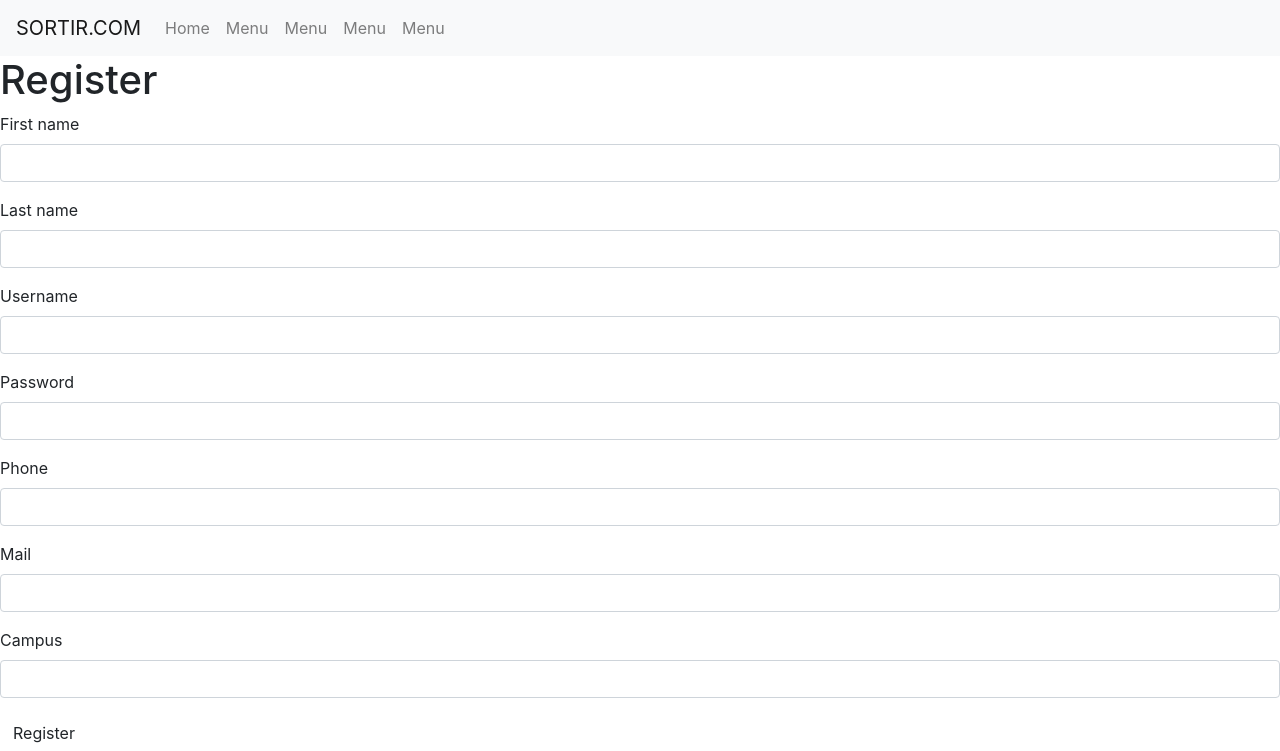
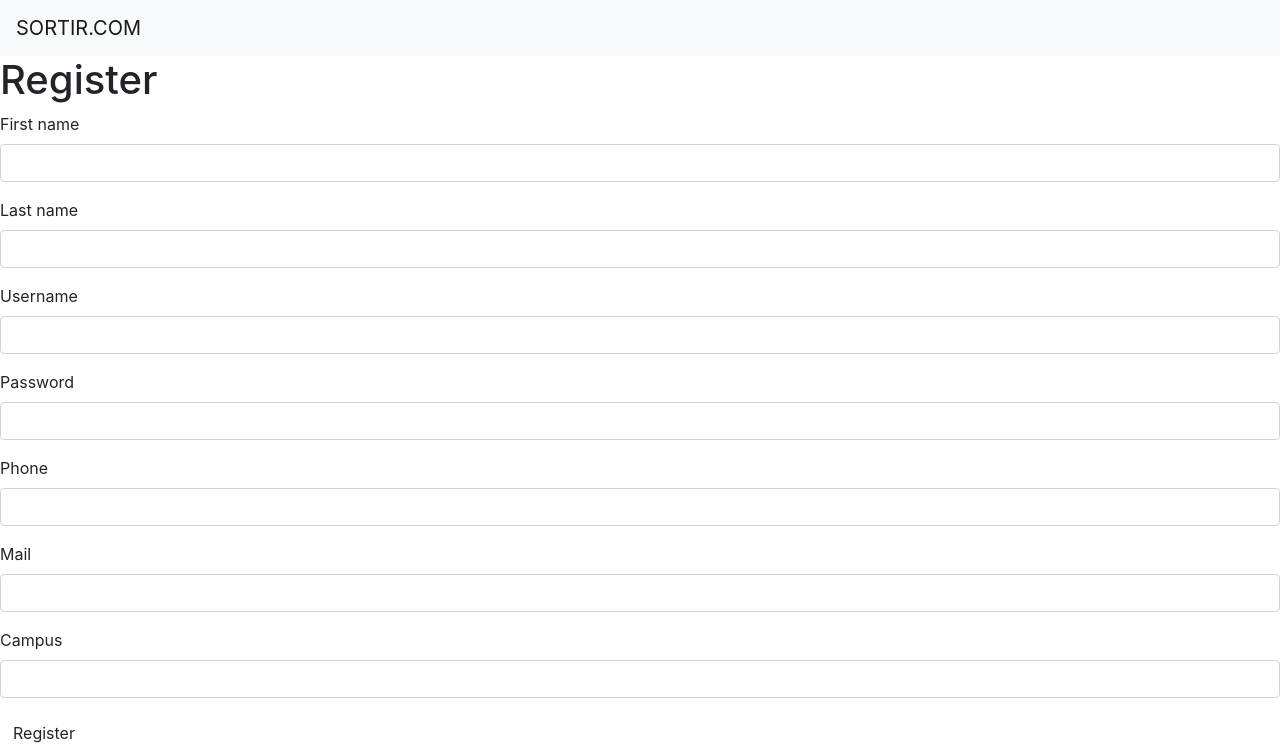
Before and after one commit to JulienVernay/ProjetSORTIES, a Symfony app: template templates/registration/register.html.twig in a window 1280 px wide. Shown: the top 751 px of the page. Run offline with Twig, Linux system fonts and the light colour scheme; the template is opened without the code that fills it, so the values that code supplies are empty; form fields are guessed from the names that the template uses; some libraries are stand-ins or nearby versions.

Commit message:
commit before pull

```diff
--- a/src/Controller/HomeController.php
+++ b/src/Controller/HomeController.php
@@ -15,6 +15,10 @@ class HomeController extends AbstractController
      */
     public function index(): Response
     {
-        return $this->render('home/home.html.twig');
+        if ($this->getUser())
+        {
+            return $this->render('home/home.html.twig');
+        }
+        return $this->redirectToRoute('app_login');
     }
 }
--- a/src/Controller/SecurityController.php
+++ b/src/Controller/SecurityController.php
@@ -16,9 +16,9 @@ class SecurityController extends AbstractController
      */
     public function login(AuthenticationUtils $authenticationUtils): Response
     {
-        // if ($this->getUser()) {
-        //     return $this->redirectToRoute('target_path');
-        // }
+        if ($this->getUser()) {
+            return $this->redirectToRoute('index');
+        }
 
         // get the login error if there is one
         $error = $authenticationUtils->getLastAuthenticationError();
--- a/templates/base.html.twig
+++ b/templates/base.html.twig
@@ -17,7 +17,7 @@
         <link rel="stylesheet" href="https://cdn.jsdelivr.net/npm/bootstrap@4.6.0/dist/css/bootstrap.min.css" integrity="sha384-B0vP5xmATw1+K9KRQjQERJvTumQW0nPEzvF6L/Z6nronJ3oUOFUFpCjEUQouq2+l" crossorigin="anonymous">
 
         <!-- CSS -->
-        <link rel="stylesheet" href="../public/CSS/style.css">
+        <link rel="stylesheet" href="{{asset('/CSS/Style.css')}}">
 
     </head>
     <body>
@@ -28,11 +28,16 @@
         </button>
         <div class="collapse navbar-collapse" id="navbarNavAltMarkup">
             <div class="navbar-nav">
-                <a class="nav-link" href="#">Home</a>
-                <a class="nav-link" href="#">Menu</a>
-                <a class="nav-link" href="#">Menu</a>
-                <a class="nav-link" href="#">Menu</a>
-                <a class="nav-link" href="#">Menu</a>
+                {% if app.user %}
+                    <a class="nav-link" href="{{ path('index') }}">Home</a>
+                    {% if is_granted ('ROLE_ADMIN') %}
+                        <a class="nav-link" href="#">Ville</a>
+                        <a class="nav-link" href="#">Campus</a>
+                        <a class="nav-link" href="{{ path('app_register') }}">New User</a>
+                    {% endif %}
+                    <a class="nav-link" href="{{ url('user_profile', {"id": app.user.id}) }}">Mon profil</a>
+                    <a class="nav-link" href="{{ path('app_logout') }}">Se deconnecter</a>
+                {% endif %}
             </div>
         </div>
     </nav>
```
Also changed, not shown: templates/user/userProfile.html.twig (+8 -16 lines), 1 other file.
